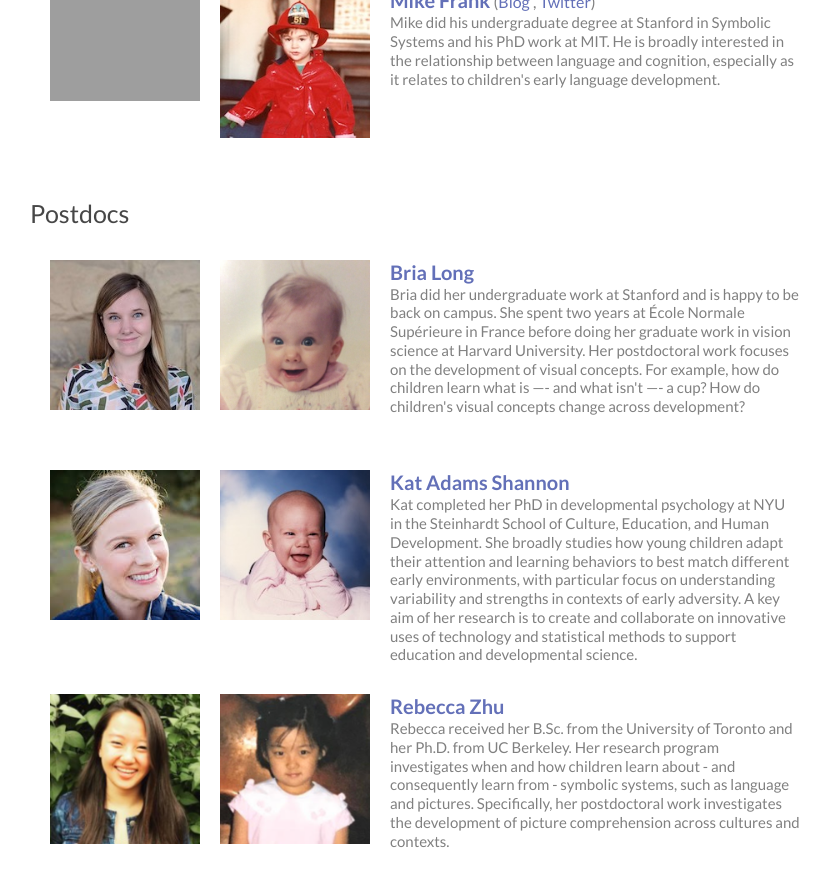
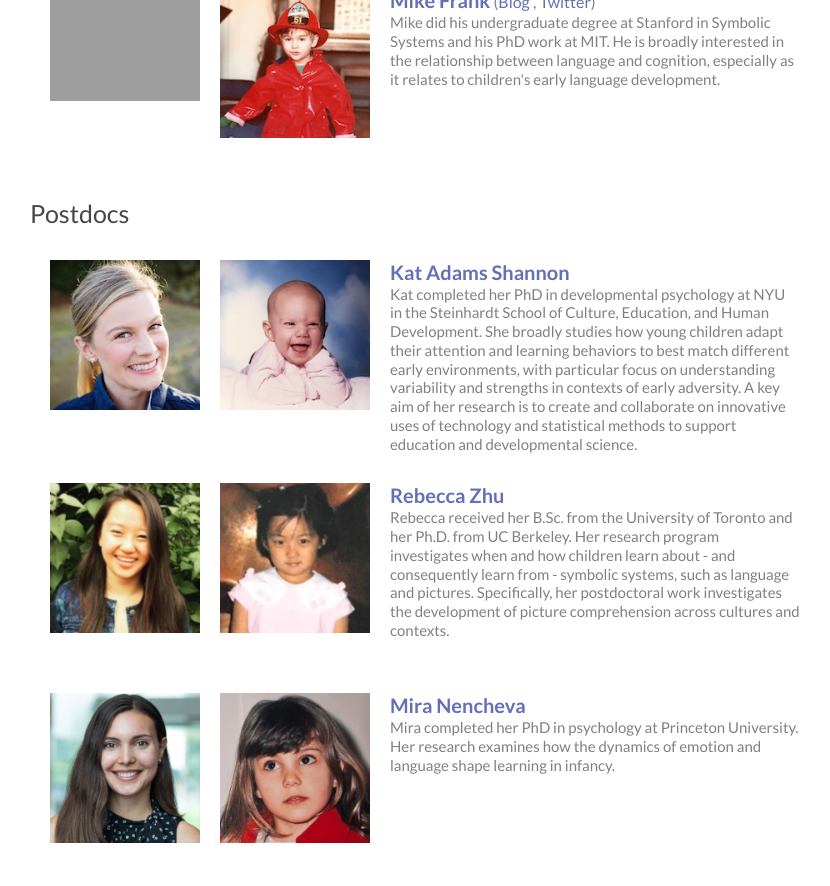
Before and after one commit to langcog/website, a Jekyll site: the page built from 02-people.html, in a window 1280 px wide and 900 px high, scrolled down 920 px. Shown: the top 886 px of the window, without its empty margins (235-1065 px from the left). Built offline with Jekyll 4.4.1, drawn with Linux system fonts in a browser that asks for light colours; nearby versions of some CDN libraries; a script that is not in the unit is left out.

Commit message:
people update pt. 2

```diff
--- a/_data/langcoglab.yml
+++ b/_data/langcoglab.yml
@@ -15,17 +15,6 @@
           especially as it relates to children's early language development.
 - role: Postdocs
   people:
-    - name: Bria Long
-      img: bria.jpg
-      baby: bria_baby.jpeg
-      webpage: https://www.brialong.com/
-      bio:
-        - >
-          Bria did her undergraduate work at Stanford and is happy to be back on campus.
-          She spent two years at École Normale Supérieure in France before doing her graduate
-          work in vision science at Harvard University. Her postdoctoral work focuses on the
-          development of visual concepts. For example, how do children learn what is —- and what
-          isn't —- a cup? How do children's visual concepts change across development?
     - name: Kat Adams Shannon
       img: kat.jpg
       baby: kat_baby.jpg
@@ -48,6 +37,14 @@
          learn from - symbolic systems, such as language and pictures. Specifically, her
          postdoctoral work investigates the development of picture comprehension across
          cultures and contexts.
+    - name: Mira Nencheva
+      img: mira.png
+      baby: mira_baby.png
+      webpage: https://miranencheva.com/
+      bio:
+        - >
+         Mira completed her PhD in psychology at Princeton University. Her research examines how the
+         dynamics of emotion and language shape learning in infancy.
 - role: Graduate Students
   people:
     - name: Rondeline Williams
```
